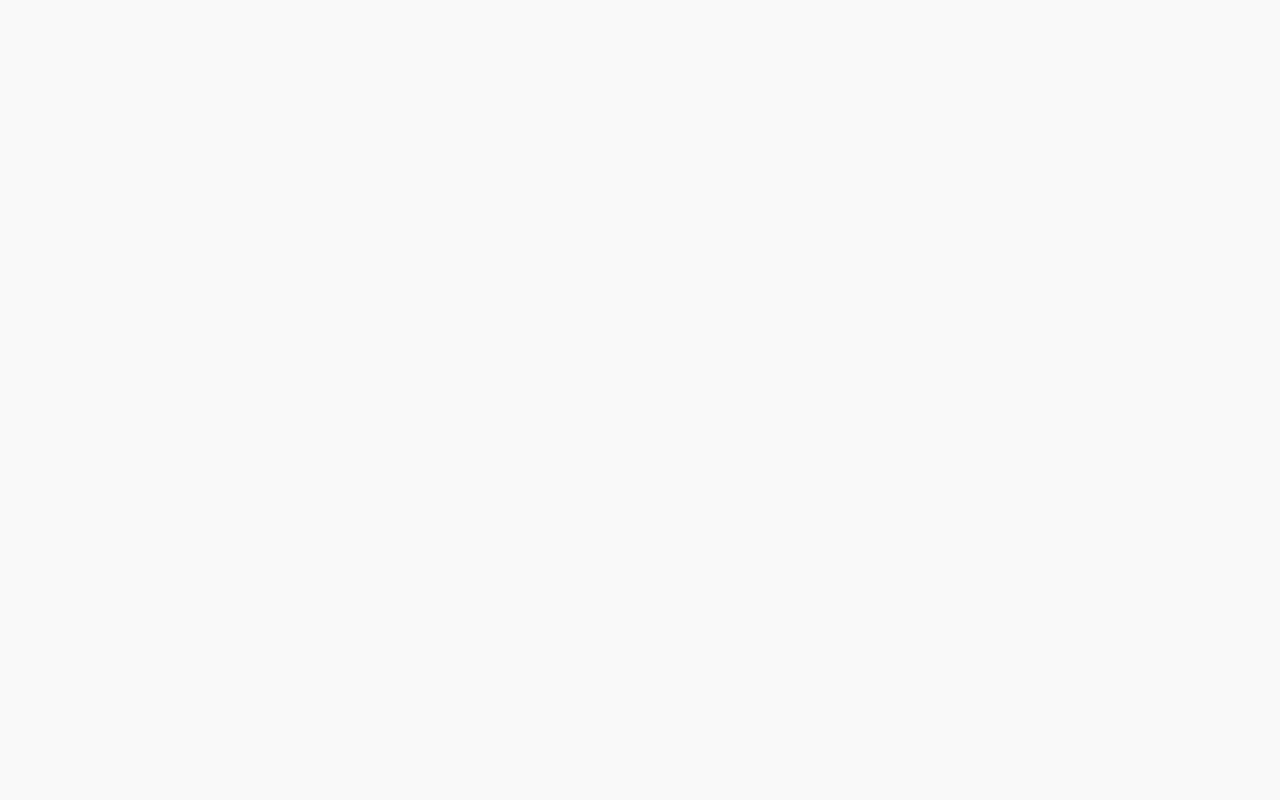
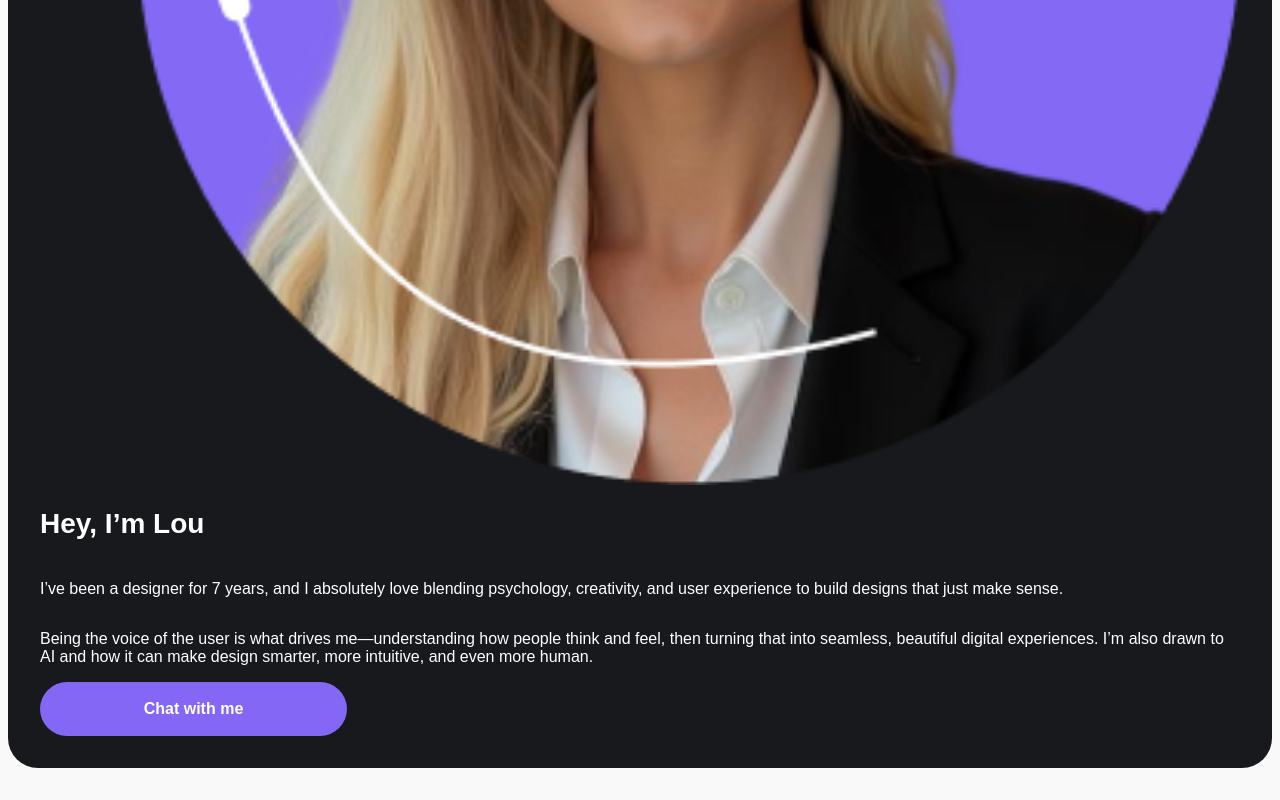
Before and after one commit to Janine-Codes/ux-lou, a Next.js app: page / in a window 1280 px wide. Shown: the part 1984-2784 px from the top of the page. Before the commit the page ends 1332 px from the top, so only its background shows below. Built offline with nearby package versions, Linux system fonts and the light colour scheme.

Commit message:
AboutMe component

```diff
--- /dev/null
+++ b/src/app/components/aboutMe/AboutMe.js
@@ -0,0 +1,34 @@
+import Section from "../section/Section";
+import Button from "../sub-components/button/Button";
+import Wrapper from "../wrapper/Wrapper";
+import styles from "./aboutMe.module.css";
+
+export default function AboutMe() {
+  return (
+    <Section>
+      <Wrapper>
+        <section>
+          <div className={styles.container}>
+            <img src="/iamlou.png" />
+            <div className={styles.textContainer}>
+              <h2 className={styles.title}>Hey, I’m Lou</h2>
+
+              <p className={styles.subtitle}>
+                I’ve been a designer for 7 years, and I absolutely love blending
+                psychology, creativity, and user experience to build designs
+                that just make sense.
+              </p>
+              <p className={styles.subtitle}>
+                Being the voice of the user is what drives me—understanding how
+                people think and feel, then turning that into seamless,
+                beautiful digital experiences. I’m also drawn to AI and how it
+                can make design smarter, more intuitive, and even more human.
+              </p>
+            </div>
+            <Button label="Chat with me" />
+          </div>
+        </section>
+      </Wrapper>
+    </Section>
+  );
+}
--- /dev/null
+++ b/src/app/components/aboutMe/aboutMe.module.css
@@ -0,0 +1,24 @@
+.container {
+  display: flex;
+  flex-direction: column;
+  /* align-items: center; */
+  padding: var(--container-padding-regular);
+  background-color: var(--secondary-color);
+  border-radius: var(--radius-large);
+}
+
+.textContainer {
+  display: flex;
+  flex-direction: column;
+  color: var(--primary-color);
+}
+
+.title {
+  font-size: var(--font-large);
+  font-weight: var(--font-weight-extra-bold);
+}
+
+.subtitle {
+  font-size: var(--font-small);
+  font-weight: var(--font-weight-regular);
+}
--- a/src/app/page.js
+++ b/src/app/page.js
@@ -1,3 +1,4 @@
+import AboutMe from "./components/aboutMe/AboutMe";
 import Header from "./components/header/Header";
 import Hero from "./components/hero/Hero";
 import Services from "./components/services/Services";
@@ -11,6 +12,7 @@ export default function Home() {
           <Header />
           <Hero />
           <Services />
+          <AboutMe />
         </div>
       </main>
       <footer className={styles.footer}></footer>
```
Also changed, not shown: public/iamlou.png (added).
